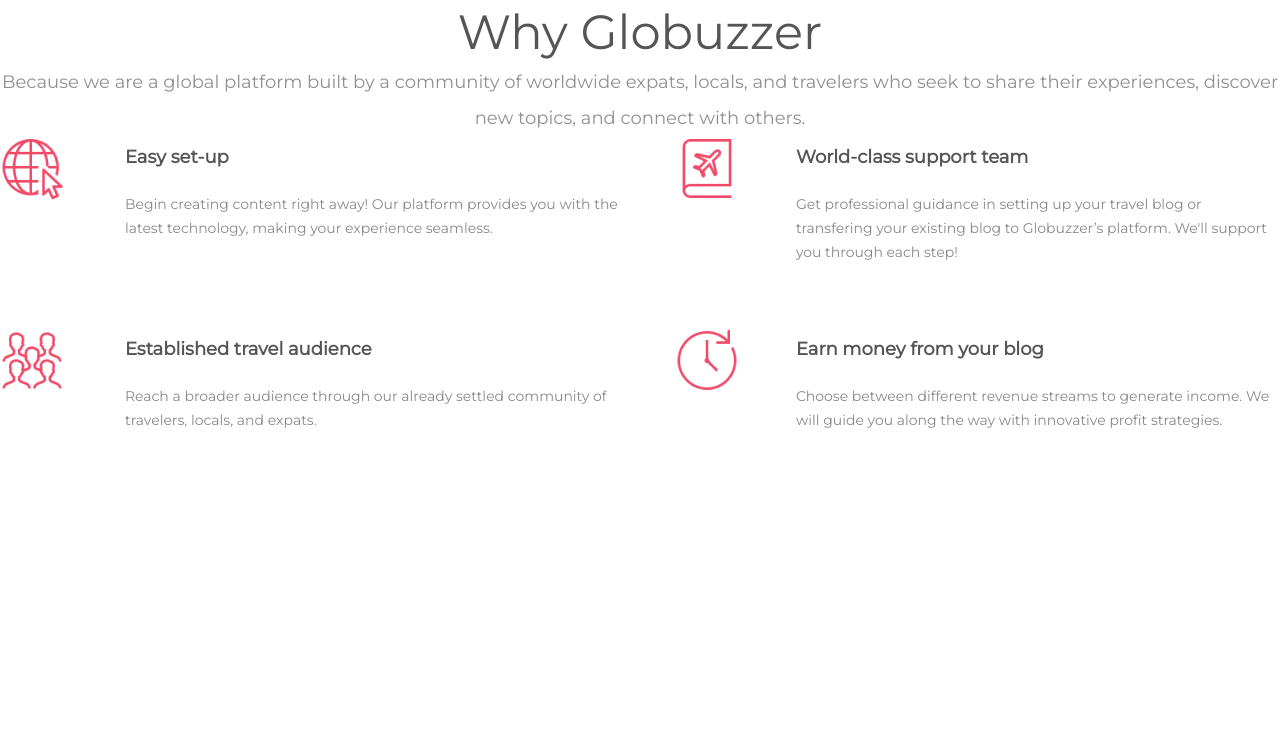
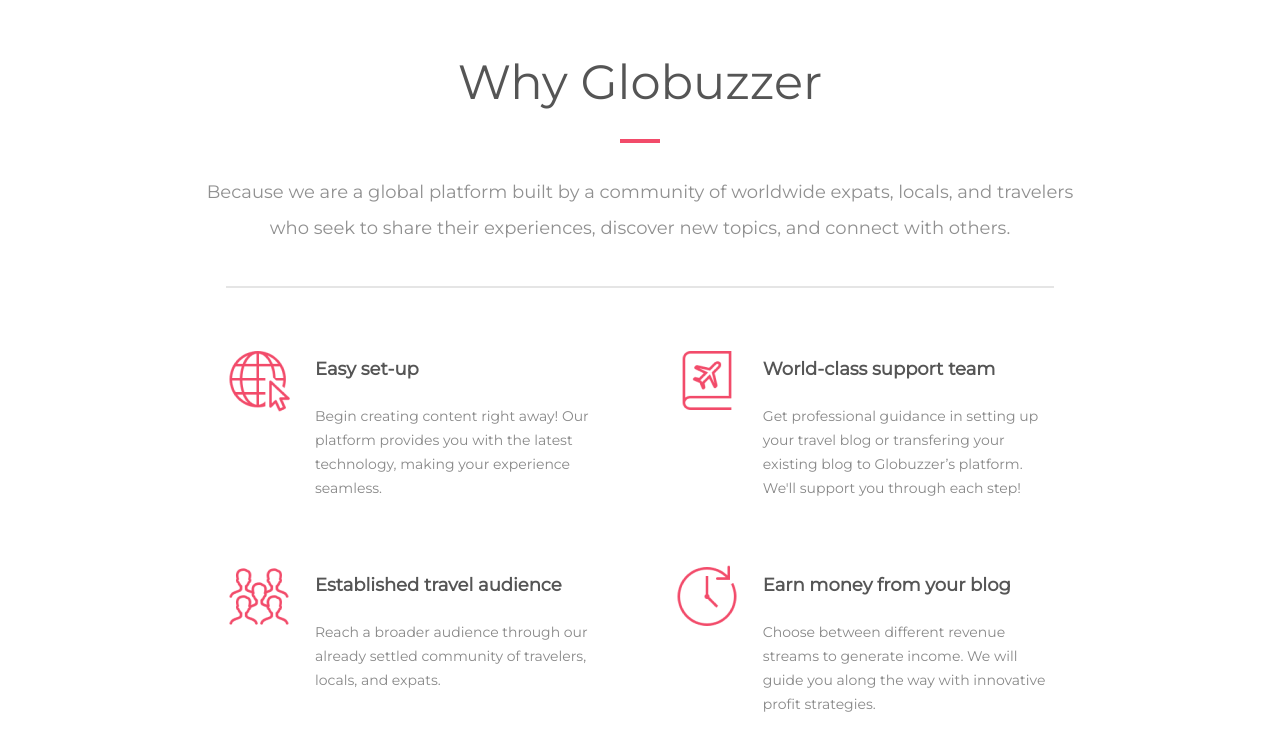
Before and after one commit to tarcea/why-globuzzer, a React (Create React App) app: page / in a window 1280 px wide. Shown: the top 750 px of the page. Built offline with nearby package versions, Linux system fonts and the light colour scheme.

Commit message:
style for desktop view

```diff
--- a/src/App.css
+++ b/src/App.css
@@ -45,6 +45,7 @@
   line-height: 64px;
   text-align: center;
   color: #555555;
+  width: 75%;
 }
 
 .why {
@@ -57,4 +58,37 @@
   align-items: center;
   text-align: center;
   color: #909090;
+  width: 75%;
 }
+
+.main-container {
+  display: flex;
+  flex-direction: column;
+  justify-content: center;
+  margin: 50px;
+  align-items: center;
+}
+
+.small-line {
+  display: block;
+  width: 36px;
+  height: 0px;
+  left: 728.21px;
+  top: 1280px;
+  border: 2px solid #F24B6A;
+  margin-top: 25px;
+  margin-bottom: 31px;
+}
+
+.big-line {
+  display: block;
+  border: 1px solid #e5e5e5;
+  margin-top: 40px;
+  margin-bottom: 60px;
+  width: 70%;
+}
+
+.menu {
+  display: flex;
+  justify-content: center;
+}
--- a/src/App.js
+++ b/src/App.js
@@ -7,16 +7,20 @@
 
 function App() {
   return (
-    <div className="App">
+    <div>
+      <header className="main-container">
         <div className="title">
           <Header text="Why Globuzzer" />
         </div>
+        <div className="small-line"></div>
         <div className="why">
           <Header text={why} />
         </div>
-      <div>
+        <div className="big-line"></div>
+        <div className="menu">
           <MenuCards />
         </div>
+      </header>
     </div>
   );
 }
--- a/src/components/styles.css
+++ b/src/components/styles.css
@@ -43,4 +43,5 @@
   display: grid;
   grid-template-columns: repeat(2, auto);
   grid-gap: 50px;
+  width: 70%;
 }
```
Also changed, not shown: package.json (+7 -1 lines), 1 other file (tests, documents, lock files or other folders). Lines whose indentation alone changed are shown as unchanged.
